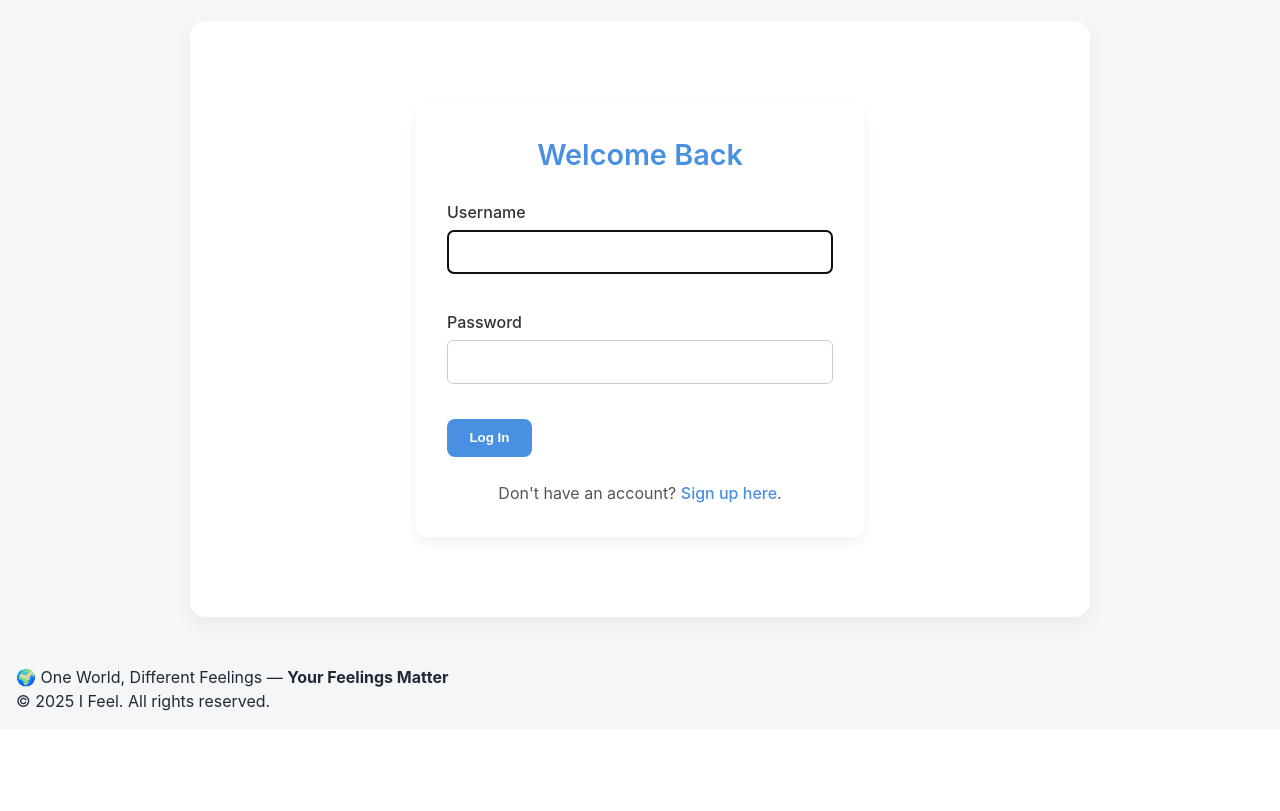
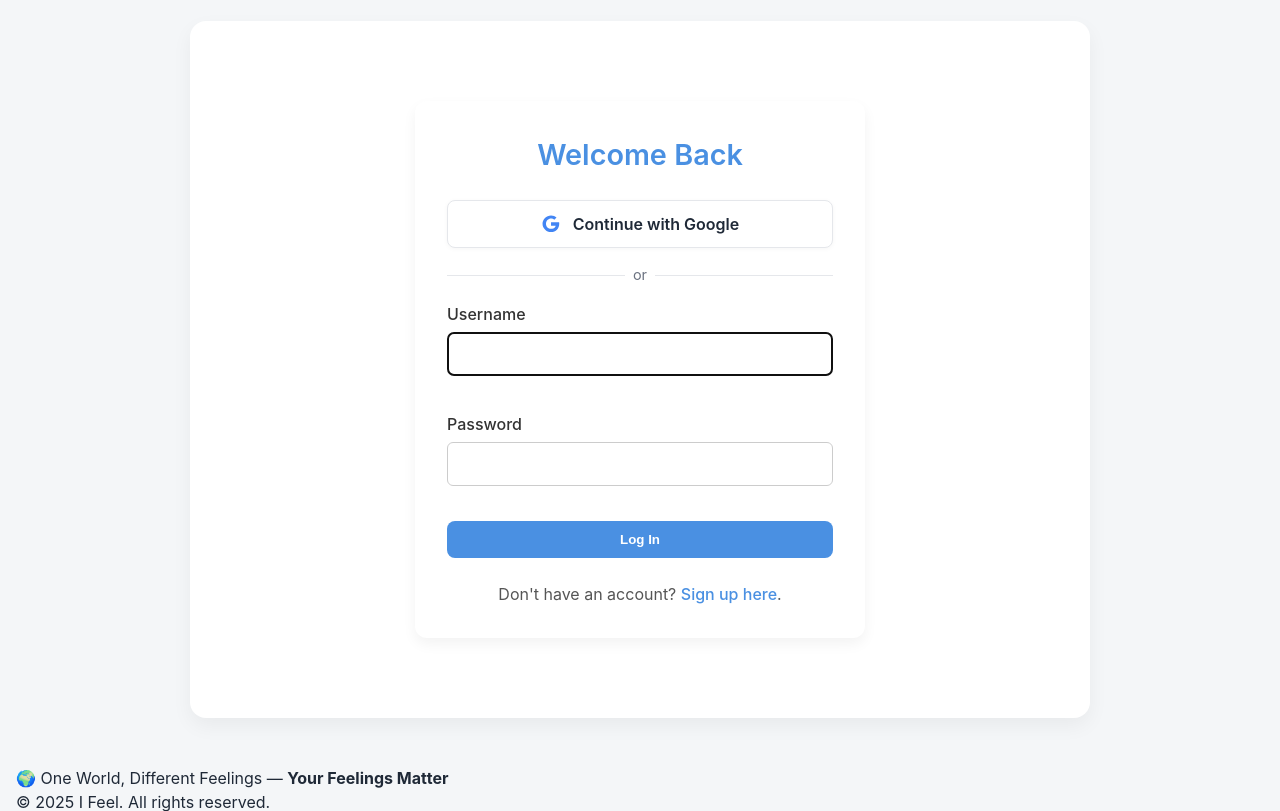
Before and after one commit to 2keller/capstoneProject_l_feel, a Django app: page /login/ in a window 1280 px wide. Shown: the part 192-1003 px from the top of the page. Before the commit the page ends 903 px from the top, so only its background shows below. Run offline with Django 5.2, Linux system fonts and the light colour scheme.

Commit message:
added google auth

```diff
--- a/core/static/css/styles.css
+++ b/core/static/css/styles.css
@@ -456,6 +456,41 @@
 
 .btn.danger:hover { background-color: #c9302c; }
 
+/* Full-width helper for form buttons */
+.btn-full { width: 100%; }
+
+/* Branded OAuth button that still matches theme */
+.google-btn {
+  background-color: var(--surface);
+  color: var(--text);
+  border: 1px solid var(--border);
+  display: flex;
+  align-items: center;
+  justify-content: center;
+  gap: 12px;
+  box-shadow: 0 1px 5px rgba(0,0,0,0.04);
+}
+.google-btn:hover {
+  background-color: #ffffff0d;
+  box-shadow: 0 2px 8px rgba(0,0,0,0.06);
+}
+
+.oauth-separator {
+  display: flex;
+  align-items: center;
+  gap: 8px;
+  color: var(--muted);
+  font-size: 0.9rem;
+  margin: 1rem 0;
+}
+.oauth-separator::before,
+.oauth-separator::after {
+  content: "";
+  flex: 1;
+  height: 1px;
+  background: var(--border);
+}
+
 /* Guest Section */
 .guest-section {
   background-color: #ffffff;
--- a/core/templates/registration/login.html
+++ b/core/templates/registration/login.html
@@ -5,6 +5,22 @@
 {% block content %}
 <div class="form-container">
     <h2 class="form-title">Welcome Back</h2>
+
+    {% if next %}
+      {% with google_url="/accounts/google/login/?next="|add:next %}
+        <a href="{{ google_url }}" class="btn btn-full google-btn" style="margin-bottom:1rem;text-decoration:none;border-radius:8px;">
+          <svg width="20" height="20" viewBox="0 0 24 24" aria-hidden="true"><g><path fill="#4285F4" d="M21.805 10.023h-9.765v3.999h5.56c-.241 1.301-1.537 3.817-5.56 3.817-3.346 0-6.075-2.771-6.075-6.211s2.729-6.21 6.075-6.21c1.907 0 3.188.809 3.921 1.507l2.678-2.638c-1.73-1.627-3.934-2.635-6.599-2.635-5.626 0-10.221 4.645-10.221 10.021s4.595 10.021 10.221 10.021c5.921 0 9.847-4.153 9.847-9.993 0-.668-.075-1.179-.168-1.678z"></path></g></svg>
+          Continue with Google
+        </a>
+      {% endwith %}
+    {% else %}
+      <a href="/accounts/google/login/" class="btn btn-full google-btn" style="margin-bottom:1rem;text-decoration:none;border-radius:8px;">
+        <svg width="20" height="20" viewBox="0 0 24 24" aria-hidden="true"><g><path fill="#4285F4" d="M21.805 10.023h-9.765v3.999h5.56c-.241 1.301-1.537 3.817-5.56 3.817-3.346 0-6.075-2.771-6.075-6.211s2.729-6.21 6.075-6.21c1.907 0 3.188.809 3.921 1.507l2.678-2.638c-1.73-1.627-3.934-2.635-6.599-2.635-5.626 0-10.221 4.645-10.221 10.021s4.595 10.021 10.221 10.021c5.921 0 9.847-4.153 9.847-9.993 0-.668-.075-1.179-.168-1.678z"></path></g></svg>
+        Continue with Google
+      </a>
+    {% endif %}
+
+    <div class="oauth-separator">or</div>
 
     <form method="post">
         {% csrf_token %}
@@ -29,18 +45,10 @@
         {% for field in form %}
           <div class="form-group">
             <label for="{{ field.id_for_label }}">{{ field.label }}</label>
-
-            {% comment %}
-                SIMPLIFICATION: Use {{ field }} directly.
-                Since you fixed the forms.py to include styling classes,
-                this is much cleaner than manually defining the <input> tag.
-            {% endcomment %}
             {{ field }}
-
             {% if field.help_text %}
               <small>{{ field.help_text }}</small>
             {% endif %}
-
             {% if field.errors %}
               <p class="field-error">
                 {% for error in field.errors %}{{ error }}{% endfor %}
--- a/i_feel/urls.py
+++ b/i_feel/urls.py
@@ -22,6 +22,8 @@
     path('admin/', admin.site.urls),
     path('accounts/', include('django.contrib.auth.urls')),
     path('', include('core.urls')),
+    path('accounts/', include('allauth.urls')),
+
 
 
 ]
```
Also changed, not shown: i_feel/settings.py (+26 -1 lines), db.sqlite3.
